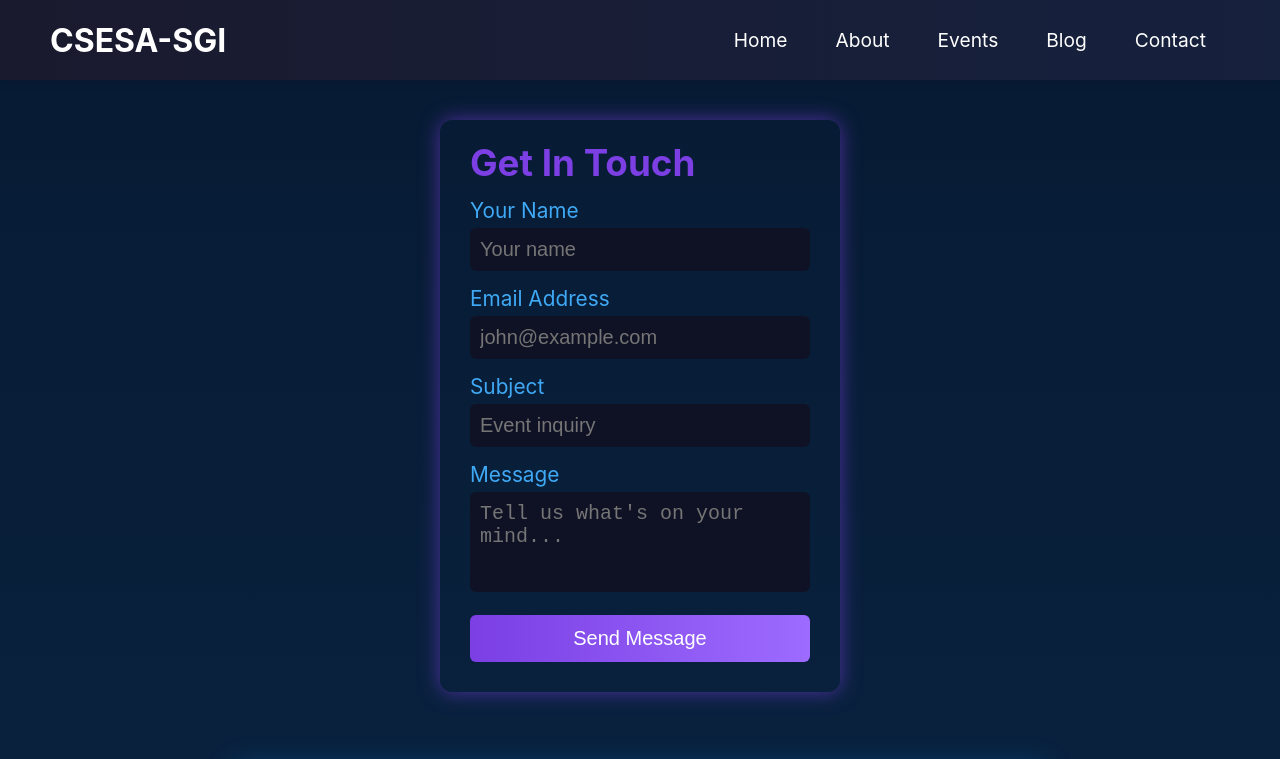
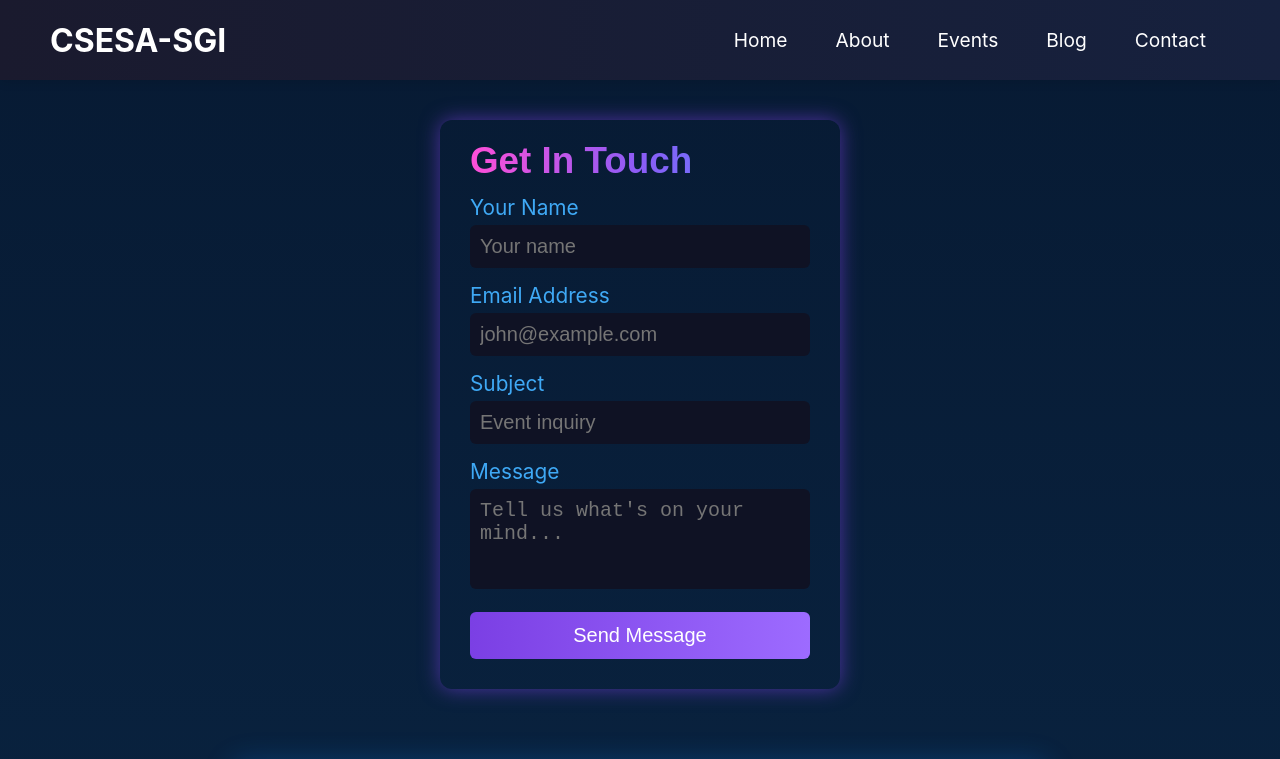
Before and after one commit to sgicsesa-tech-head/csesa-sgi-frontend, a React (Create React App) app: page /contact in a window 1280 px wide. Shown: the top 759 px of the page. Built offline with nearby package versions, Linux system fonts and the light colour scheme.

Commit message:
gradient added

```diff
--- a/src/components/Form.css
+++ b/src/components/Form.css
@@ -2,6 +2,23 @@
   margin: 0;
   padding: 0;
   box-sizing: border-box;
+}
+.gradient-text {
+  font-size: 64px;
+  font-weight: 600;
+  font-family: sans-serif;
+
+  background: linear-gradient(
+    90deg,
+    #ff4fd8,
+    #8b5cf6,
+    #4f8cff
+  );
+
+  -webkit-background-clip: text;
+  -webkit-text-fill-color: transparent;
+  background-clip: text;
+  color: transparent;
 }
 .contact-container {
   display: flex;
--- a/src/components/Form.js
+++ b/src/components/Form.js
@@ -22,7 +22,7 @@ const ContactForm = () => {
   return (
     <div className="contact-container">
       <form className="contact-form" onSubmit={handleSubmit}>
-        <h2>Get in touch</h2>
+        <h2 className="gradient-text">Get in touch</h2>
         <label>
           Your Name
           <input
```
